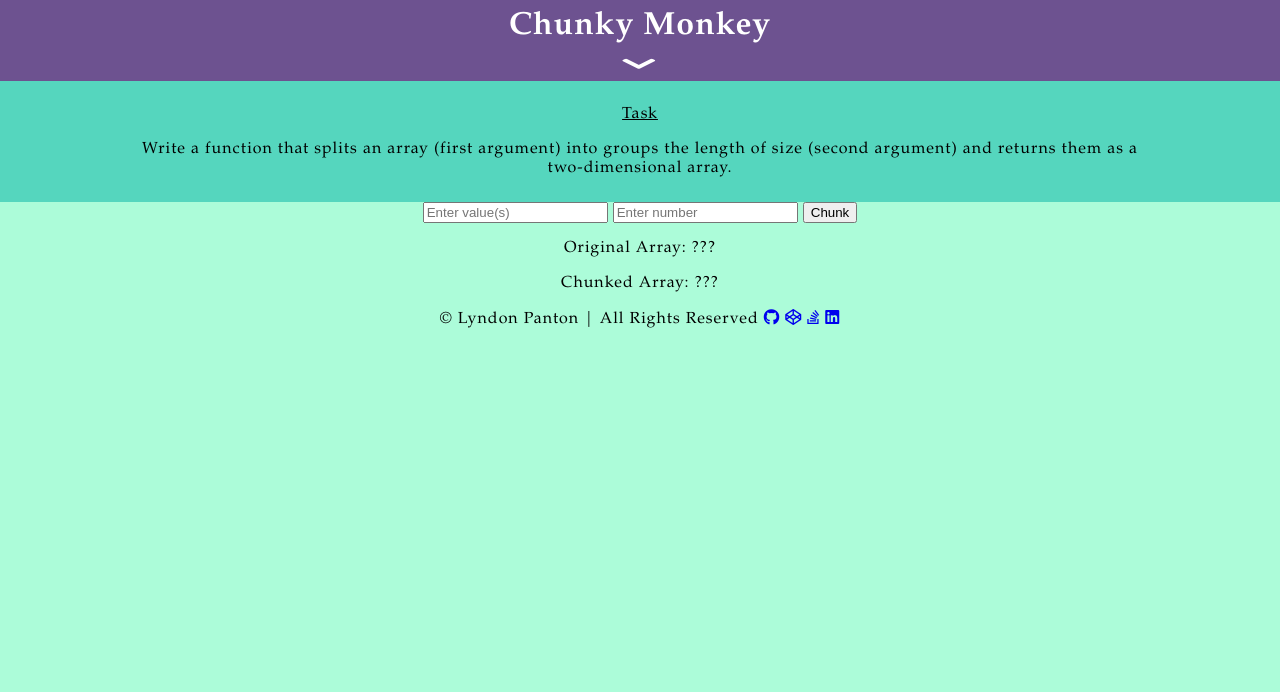
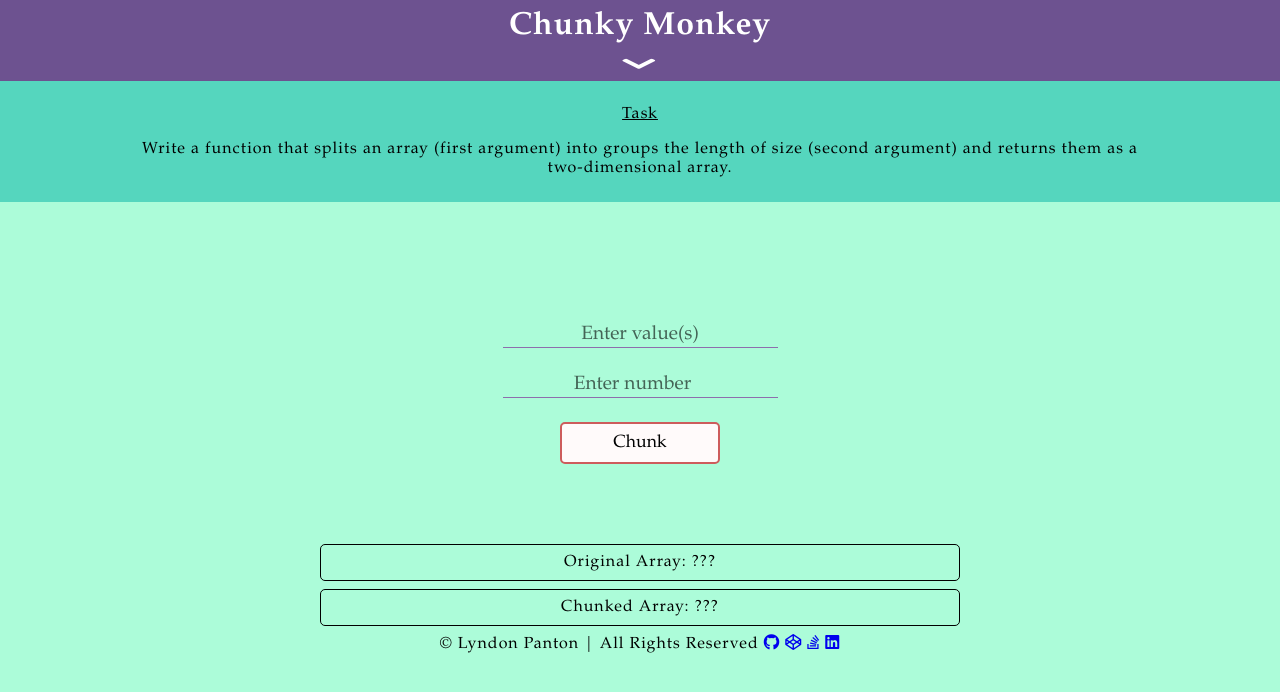
Before and after one commit to LyndonPanton/ChunkyMonkey, a plain HTML site: page index.html in a window 1280 px wide. Drawn offline with Linux system fonts and the light colour scheme; a script that the page names is missing.

Commit message:
Added main styling

```diff
--- a/css/styles.css
+++ b/css/styles.css
@@ -52,7 +52,57 @@ header {
 	text-decoration: underline;
 }
 
+
+
 /* MAIN */
+input {
+	display: block;
+	margin: 0 auto 3vh;
+	text-align: center;
+}
+
+main {
+	padding-top: 15vh;
+}
+
+.display {
+	margin: 0 25vw 1vh;
+	border: 1px solid black;
+	border-radius: 5px;
+	padding: 1vh 0;
+}
+
+.form-input {
+	border: none;
+	border-bottom: 1px #8D6EAD solid;
+	background-color: transparent;
+	font-family: Baskerville, "Baskerville Old Face", "Hoefler Text", Garamond, "Times New Roman", serif;
+	font-size: 1.2em;
+}
+
+.form-input:focus {
+	font-weight: 600;
+}
+
+.form-input::placeholder {
+	opacity: 0.6;
+	color: black;
+}
+
+#form-submit {
+	margin-bottom: 10vh;
+	border: 2px indianred solid;
+	border-radius: 5px;
+	padding: 1vh 4vw;
+	background-color: snow;
+	font-family: Baskerville, "Baskerville Old Face", "Hoefler Text", Garamond, "Times New Roman", serif;
+	font-size: 1.1em;
+}
+
+#form-submit:active {
+	border-color: seagreen;
+	background-color: #EEFFFF;
+}
 
 
 
```
